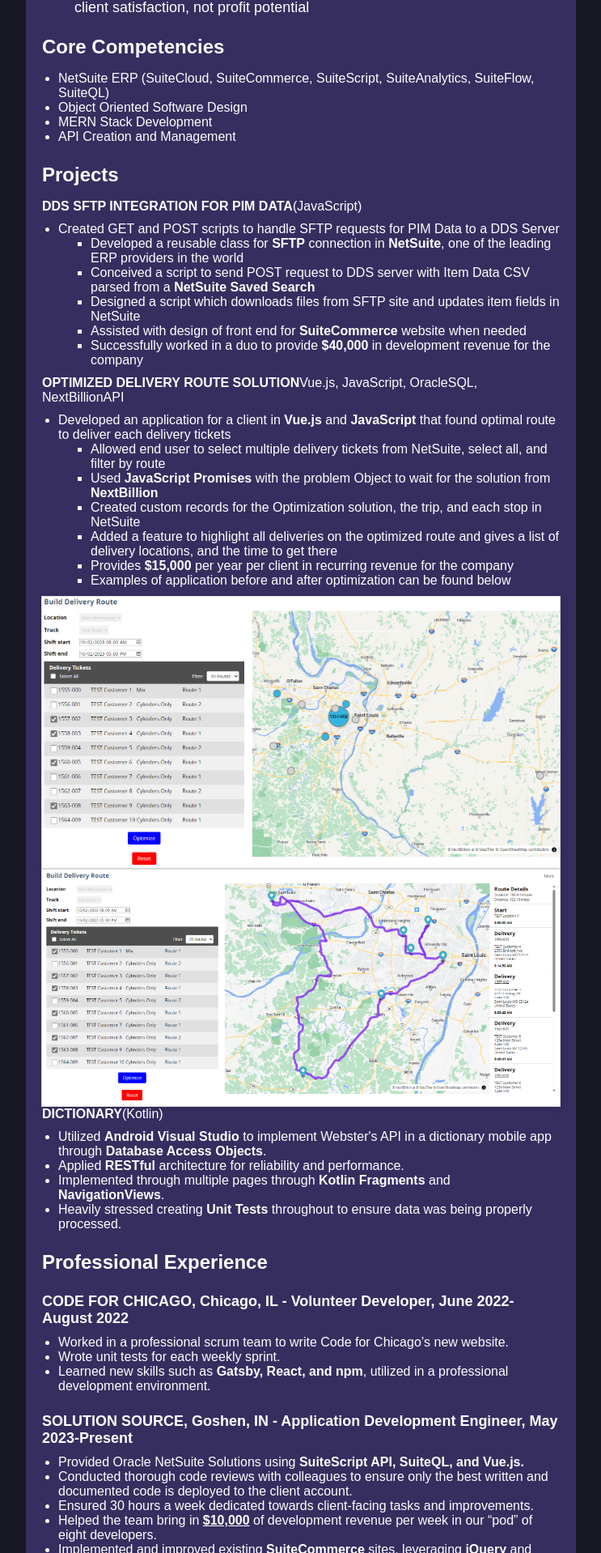
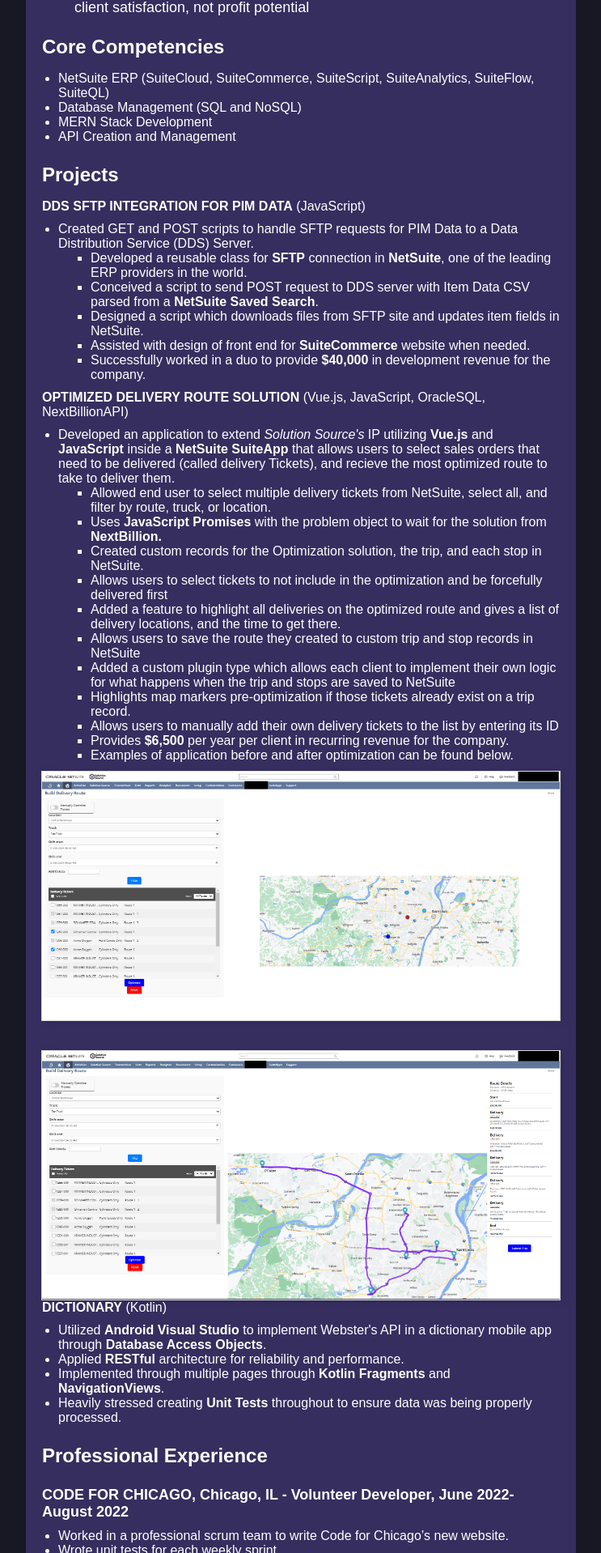
Before and after one commit to zmbelles/personal-site-v2, a Vue app: page /resume in a window 1280 px wide. Shown: the part 662-2580 px from the top of the page at 81% size, without its empty margins (268-1011 px from the left). Built offline with nearby package versions, Linux system fonts and the light colour scheme.

Commit message:
fixed css, updated WGS Routing resume

```diff
--- a/src/components/ResumePage.vue
+++ b/src/components/ResumePage.vue
@@ -22,7 +22,7 @@
       <h3 class="section-title">Core Competencies</h3>
       <ul class="competencies">
         <li>NetSuite ERP (SuiteCloud, SuiteCommerce, SuiteScript, SuiteAnalytics, SuiteFlow, SuiteQL)</li>
-        <li>Object Oriented Software Design</li>
+        <li>Database Management (SQL and NoSQL)</li>
         <li>MERN Stack Development</li>
         <li>API Creation and Management</li>
       </ul>
@@ -31,42 +31,48 @@
       <ul class="projects">
         <li>
           <strong>DDS SFTP INTEGRATION FOR PIM DATA</strong>
-          <span class="tech-stack">(JavaScript)</span>
+          <span class="tech-stack"> (JavaScript)</span>
           <ul class="project-details">
-            <li>Created GET and POST scripts to handle SFTP requests for PIM Data to a DDS Server</li>
+            <li>Created GET and POST scripts to handle SFTP requests for PIM Data to a Data Distribution Service (DDS) Server.</li>
             <ul>
-              <li>Developed a reusable class for <b>SFTP</b> connection in <b>NetSuite</b>, one of the leading ERP providers in the world</li>
-              <li>Conceived a script to send POST request to DDS server with Item Data CSV parsed from a <b>NetSuite Saved Search</b></li>
-              <li>Designed a script which downloads files from SFTP site and updates item fields in NetSuite</li>
-              <li>Assisted with design of front end for <b>SuiteCommerce</b> website when needed</li>
-              <li>Successfully worked in a duo to provide <b>$40,000</b> in development revenue for the company</li>
+              <li>Developed a reusable class for <b>SFTP</b> connection in <b>NetSuite</b>, one of the leading ERP providers in the world.</li>
+              <li>Conceived a script to send POST request to DDS server with Item Data CSV parsed from a <b>NetSuite Saved Search</b>.</li>
+              <li>Designed a script which downloads files from SFTP site and updates item fields in NetSuite.</li>
+              <li>Assisted with design of front end for <b>SuiteCommerce</b> website when needed.</li>
+              <li>Successfully worked in a duo to provide <b>$40,000</b> in development revenue for the company.</li>
             </ul>
           </ul>
         </li>
         <li>
           <strong>OPTIMIZED DELIVERY ROUTE SOLUTION</strong>
-          <span class="tech-stack">Vue.js, JavaScript, OracleSQL, NextBillionAPI</span>
+          <span class="tech-stack"> (Vue.js, JavaScript, OracleSQL, NextBillionAPI)</span>
           <ul class="project-details">
-            <li>Developed an application for a client in <b>Vue.js</b> and <b>JavaScript</b> that found optimal route to deliver each delivery tickets</li>
+            <li>Developed an application to extend <i>Solution Source's</i> IP utilizing <b>Vue.js</b> and <b>JavaScript</b> inside a <b>NetSuite SuiteApp </b>that allows users to select sales orders that need to be delivered (called delivery Tickets), and recieve the most optimized route to take to deliver them.</li>
             <ul>
-              <li>Allowed end user to select multiple delivery tickets from NetSuite, select all, and filter by route</li>
-              <li>Used <b>JavaScript Promises</b> with the problem Object to wait for the solution from <b>NextBillion</b></li>
-              <li>Created custom records for the Optimization solution, the trip, and each stop in NetSuite</li>
-              <li>Added a feature to highlight all deliveries on the optimized route and gives a list of delivery locations, and the time to get there</li>
-              <li>Provides <b>$15,000</b> per year per client in recurring revenue for the company</li>
-              <li>Examples of application before and after optimization can be found below</li>
+              <li>Allowed end user to select multiple delivery tickets from NetSuite, select all, and filter by route, truck, or location.</li>
+              <li>Uses <b>JavaScript Promises</b> with the problem object to wait for the solution from <b>NextBillion.</b></li>
+              <li>Created custom records for the Optimization solution, the trip, and each stop in NetSuite.</li>
+              <li>Allows users to select tickets to not include in the optimization and be forcefully delivered first</li>
+              <li>Added a feature to highlight all deliveries on the optimized route and gives a list of delivery locations, and the time to get there.</li>
+              <li>Allows users to save the route they created to custom trip and stop records in NetSuite</li>
+              <li>Added a custom plugin type which allows each client to implement their own logic for what happens when the trip and stops are saved to NetSuite</li>
+              <li>Highlights map markers pre-optimization if those tickets already exist on a trip record.</li>
+              <li>Allows users to manually add their own delivery tickets to the list by entering its ID</li>
+              <li>Provides <b>$6,500</b> per year per client in recurring revenue for the company.</li>
+              <li>Examples of application before and after optimization can be found below.</li>
             </ul>
           </ul>
           <div class="image-container">
             <img src="../assets/pre-optimized.png" alt="Picture of NetSuite customization for finding optimal delivery route prior to opimizing and selecting tickets" class="example-image">
           </div>
+          <br><br>
           <div class="image-container">
             <img src="../assets/optimized.png" alt="Picture of NetSuite customization for finding optimal delivery route after opimizing and selecting tickets" class="example-image">
           </div>
         </li>
         <li>
           <strong>DICTIONARY</strong>
-          <span class="tech-stack">(Kotlin)</span>
+          <span class="tech-stack"> (Kotlin)</span>
           <ul class="project-details">
             <li>Utilized <b>Android Visual Studio</b> to implement Webster's API in a dictionary mobile app through <b>Database Access Objects</b>.</li>
             <li>Applied <b>RESTful</b> architecture for reliability and performance.</li>
@@ -92,7 +98,7 @@
             <li>Provided Oracle NetSuite Solutions using <b>SuiteScript API, SuiteQL, and Vue.js.</b></li>
             <li>Conducted thorough code reviews with colleagues to ensure only the best written and documented code is deployed to the client account.</li>
             <li>Ensured 30 hours a week dedicated towards client-facing tasks and improvements.</li>
-            <li>Helped the team bring in <b><u>$10,000</u></b> of development revenue per week in our “pod” of eight developers.</li>
+            <li>In collaboration with our exceptional team of eight developers, I played a pivotal role in orchestrating the generation of a substantial <b><u>$12,000</u></b> in development revenue per week within our pod.</li>
             <li>Implemented and improved existing <b>SuiteCommerce</b> sites, leveraging <b>jQuery</b> and <b>Vue.js</b> to seamlessly interact with the <b>SuiteCloud</b> database using the SuiteScript API.</li>
           </ul>
           <p class="clarification"><b>*Any work history prior/unrelated to Software Development is available upon request.</b></p>
@@ -196,7 +202,7 @@
     text-align: left;
   }
   .clarification {
-    color:#181825;
+    color:#9510d8;
 
   }
   .job-title {
--- a/src/components/games/ButtonMatch.vue
+++ b/src/components/games/ButtonMatch.vue
@@ -2,7 +2,7 @@
 	<title>Button Match</title>
 	<div class="button-match-container">
 		<h1 class="button-match-header">Button Match</h1>
-		<h3 class="button-match-description">
+		<h3 class="button-match-header">
 			Match all of the buttons to be the same color in the fastest
 			possible time
 		</h3>
@@ -127,27 +127,18 @@ export default {
 			// Flatten the 2D array
 			const flattenedButtons = this.buttons.flat();
 
-			if (flattenedButtons.every((button) => button.color === "blue")) {
-				if(this.minutes == 1){
-					if(this.seconds <= 5)
-					this.successMessage = `Congrats! You matched all buttons in ${this.minutes}:${this.seconds}! elseif has 40 seconds to live.`;
+			if (flattenedButtons.every((button) => button.color === "blue") || flattenedButtons.every((button) => button.color === "orange")) {
+				if(this.minutes == 0 && this.seconds <= 56){
+					this.successMessage = `Congrats! You matched all buttons in ${this.minutes}:${this.seconds} and beat the author time of 0:56!`;
 				}
-				else if(this.minutes == 0){
-					this.successMessage = `Congrats! You matched all buttons in ${this.minutes}:${this.seconds}! elseif has 40 seconds to live.`;
+				else{
+					this.successMessage = `Congrats! You matched all buttons in ${this.minutes}:${this.seconds}! Author time is 0:56`;
 				}
-				this.successMessage = `Congrats! You matched all buttons in ${this.minutes}:${this.seconds}!`;
 				this.showPopup = true;
 				this.stopTimer();
 				return true;
-			} else if (
-				flattenedButtons.every((button) => button.color === "orange")
-			) {
-				this.successMessage = `Congrats elseif! You matched all buttons in ${this.minutes}:${this.seconds}!`;
-				this.showPopup = true;
-				this.stopTimer();
-				return true;
-			} else {
-				console.log("The buttons are of mixed colors.");
+			}else {
+				alert("The buttons are of mixed colors. Every one must be the same color");
 				return false;
 			}
 		},
@@ -190,7 +181,9 @@ export default {
 	align-items: center;
 	height: 100vh;
 }
-
+.button-match-header {
+	color:#9510d8;
+}
 .button-match {
 	background-color: #f4f4f4;
 	padding: 20px;
```
Also changed, not shown: src/assets/optimized.png, src/assets/pre-optimized.png.
